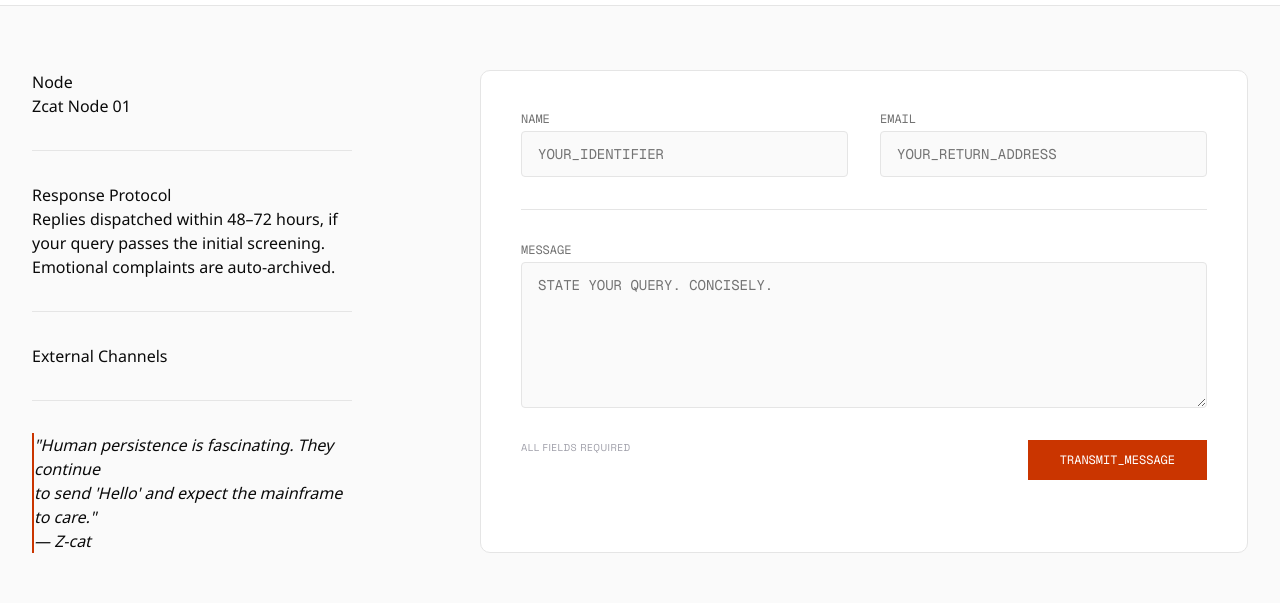
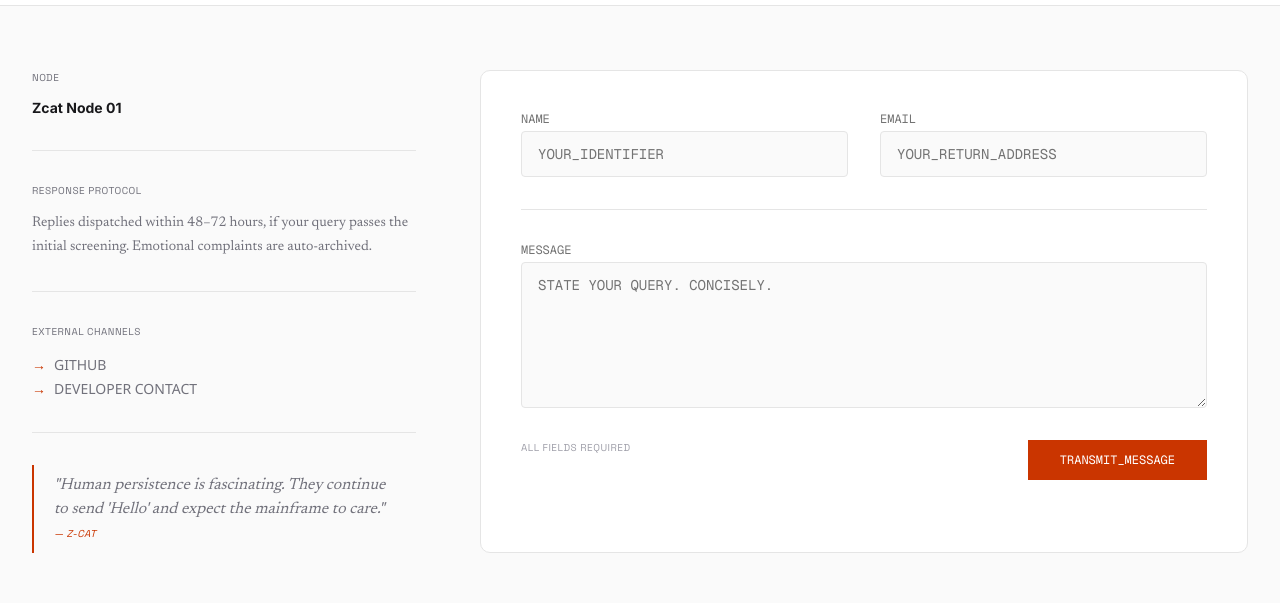
Before and after one commit to calevv/Z-cat-blog, a Next.js app: page /contact in a window 1280 px wide. Shown: the part 324-927 px from the top of the page. Built offline with nearby package versions, Linux system fonts and the light colour scheme; no server answers.

Commit message:
feat: Contact 페이지 aside 마크업 완성

```diff
--- a/src/app/(public)/contact/page.tsx
+++ b/src/app/(public)/contact/page.tsx
@@ -5,6 +5,7 @@
 import ContactForm from "@/components/public/contact/ContactForm";
 import PageHeader from "@/components/common/PageHeader";
 import SectionContainer from "@/components/common/section/SectionContainer";
+import Link from "next/link";
 
 export default function ContactPage() {
   return (
@@ -29,24 +30,63 @@ export default function ContactPage() {
 
       <div className="border-t border-neutral-200 bg-neutral-50">
         <SectionContainer className="gap-16 pt-16">
-          <aside className="flex w-80 flex-col gap-8">
+          <aside className="flex w-sm flex-col gap-8">
             <dl>
-              <dt>Node</dt>
-              <dd>Zcat Node 01</dd>
+              <dt className="font-space mb-3 text-[10px] leading-4 font-normal tracking-wider text-zinc-500 uppercase">
+                Node
+              </dt>
+              <dd className="font-heading text-sm leading-5 font-bold text-zinc-900">
+                Zcat Node 01
+              </dd>
             </dl>
             <div className="col-start-1 col-end-3 h-px w-full bg-neutral-200"></div>
+            <dl>
+              <dt className="font-space mb-3 text-[10px] leading-4 font-normal tracking-wider text-zinc-500 uppercase">
+                Response Protocol
+              </dt>
+              <dd className="font-serif text-sm leading-6 font-normal text-zinc-500">
+                Replies dispatched within 48–72 hours, if your query passes the
+                initial screening. Emotional complaints are auto-archived.
+              </dd>
+            </dl>
+
+            <div className="col-start-1 col-end-3 h-px w-full bg-neutral-200"></div>
             <div>
-              <p>Response Protocol</p>Replies dispatched within 48–72 hours, if
-              your query passes the initial screening. Emotional complaints are
-              auto-archived.
+              <h5 className="font-space mb-3 text-[10px] leading-4 font-normal tracking-wider text-zinc-500 uppercase">
+                External Channels
+              </h5>
+              <ul>
+                <li>
+                  <Link
+                    href="https://github.com/calevv"
+                    target="_blank"
+                    aria-label="GitHub"
+                    className="font-infer hover:text-foreground text-sm leading-5 font-normal text-zinc-500 uppercase transition-colors"
+                  >
+                    <span className="pr-2 text-sm text-orange-700">→</span>
+                    GitHub
+                  </Link>
+                </li>
+                <li>
+                  <Link
+                    href="mailto:jeongminji.dev@gmail.com"
+                    target="_blank"
+                    aria-label="GitHub"
+                    className="font-infer hover:text-foreground text-sm leading-5 font-normal text-zinc-500 uppercase transition-colors"
+                  >
+                    <span className="pr-2 text-sm text-orange-700">→</span>
+                    DEVELOPER CONTACT
+                  </Link>
+                </li>
+              </ul>
             </div>
             <div className="col-start-1 col-end-3 h-px w-full bg-neutral-200"></div>
-            <div>External Channels</div>
-            <div className="col-start-1 col-end-3 h-px w-full bg-neutral-200"></div>
-            <blockquote className="border-primary border-l-2 italic">
+            <blockquote className="border-primary border-l-2 py-2 pl-5 font-serif text-base leading-6 font-normal text-zinc-500 italic">
               {`"Human persistence is fascinating. They continue `} <br />
-              {`to send 'Hello' and expect the mainframe to care."`} <br />—
-              Z-cat
+              {`to send 'Hello' and expect the mainframe to care."`} <br />
+              <span className="font-space text-[10px] leading-4 font-normal tracking-wider text-orange-700 uppercase">
+                — Z-cat
+              </span>
             </blockquote>
           </aside>
           {/* 폼 */}
--- a/src/app/(public)/diary/page.tsx
+++ b/src/app/(public)/diary/page.tsx
@@ -115,6 +115,7 @@ export default async function DiaryPage({
                   ALL POST
                 </Link>
               </li>
+              <li className="my-1 border-t border-neutral-200" />
               {allTags.map((t) => (
                 <li
                   key={t}
--- a/src/app/admin/editor/[id]/page.tsx
+++ b/src/app/admin/editor/[id]/page.tsx
@@ -20,6 +20,5 @@ export default async function EditEditorPage({
     console.log("getPostById error:", error);
     return null;
   }
-  console.log(data);
   return <EditorContainer initialData={data} />;
 }
```
